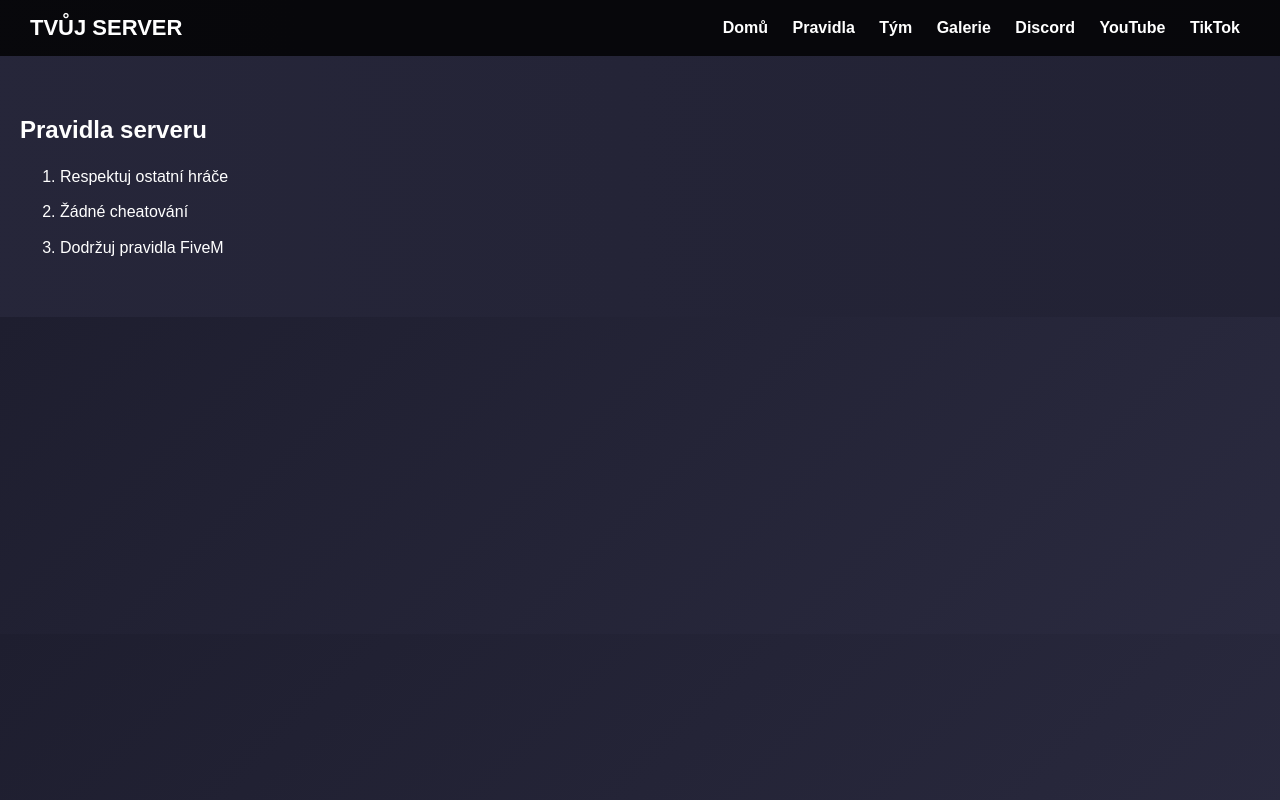
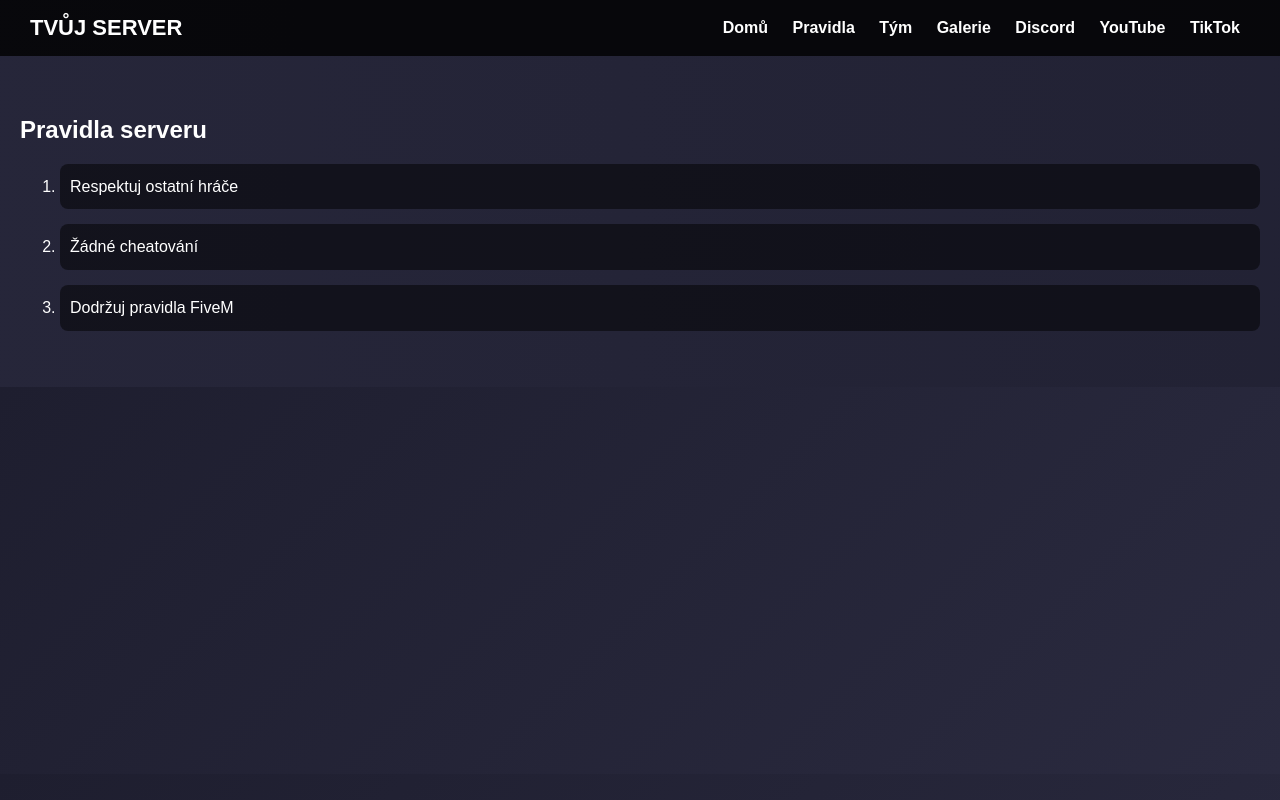
Before and after one commit to krystof-bot/fivem-web, a plain HTML site: page new_rules.html in a window 1280 px wide. Drawn offline with Linux system fonts and the light colour scheme.

Commit message:
Update new_style.css

```diff
--- a/css/new_style.css
+++ b/css/new_style.css
@@ -141,3 +141,15 @@ body {
   50%{background-position:100% 50%;}
   100%{background-position:0% 50%;}
 }
+#rules ol li {
+  margin-bottom: 15px;
+  line-height: 1.6;
+  padding: 10px;
+  background: rgba(0,0,0,0.5);
+  border-radius: 8px;
+  transition: transform 0.2s;
+}
+#rules ol li:hover {
+  transform: translateX(5px);
+  background: rgba(0,0,0,0.7);
+}
```
